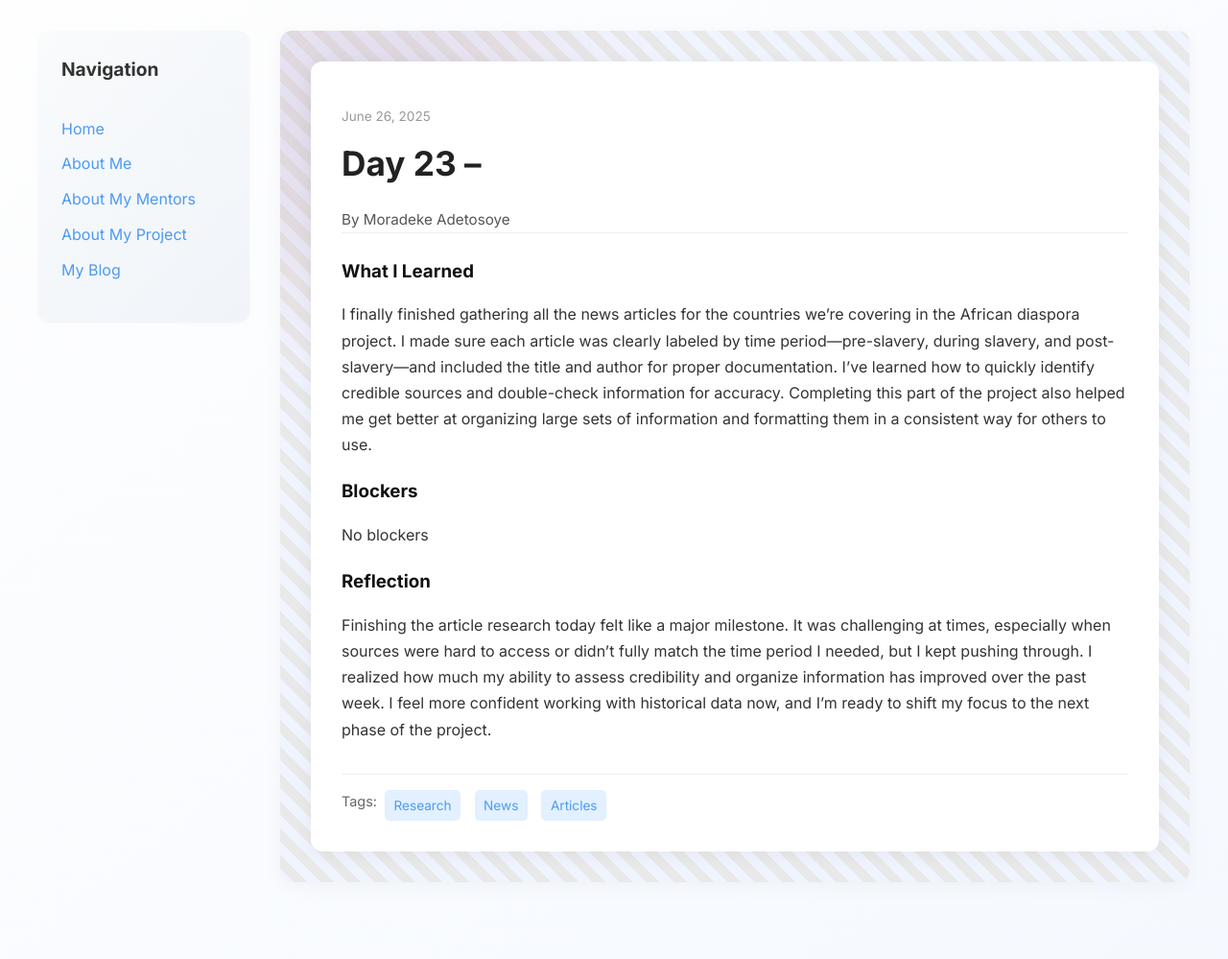
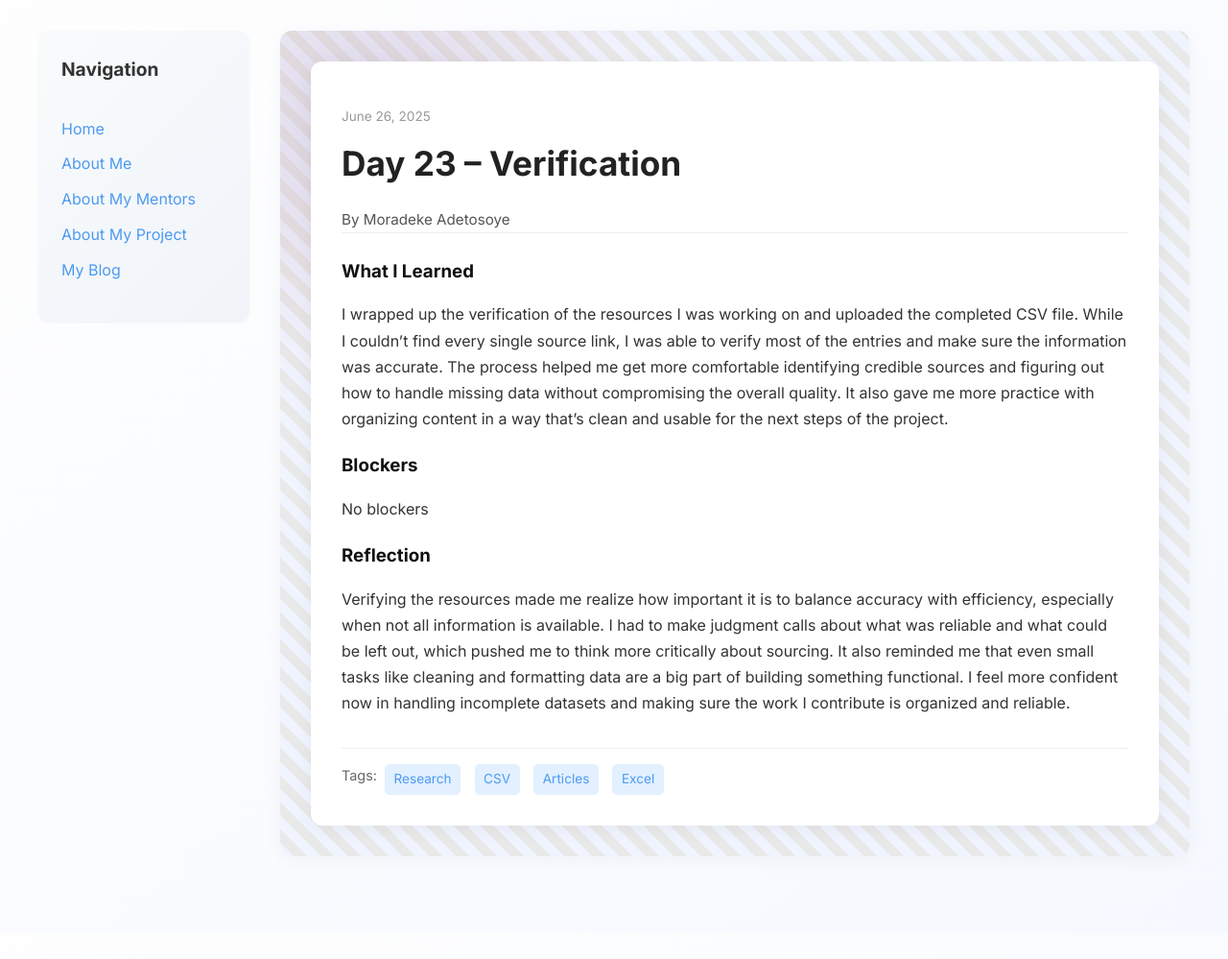
Before and after one commit to deke-a/deke-a.github.io, a Jekyll site: the page built from _posts/2025-06-26-day-23.md, in a window 1280 px wide. Shown: the whole page at 96% size. Built offline with Jekyll 4.4.1, drawn with Linux system fonts in a browser that asks for light colours; after the commit the page ends 972 px from its top, so only the background shows below that.

Commit message:
Update 2025-06-26-day-23.md

```diff
--- a/_posts/2025-06-26-day-23.md
+++ b/_posts/2025-06-26-day-23.md
@@ -1,22 +1,20 @@
 ---
 layout: post
-title: "Day 23 –"
+title: "Day 23 – Verification"
 date: 2025-06-26
 author: Moradeke Adetosoye
 permalink: /day23.html
-tags: ["Research", "News", "Articles"]
+tags: ["Research", "CSV", "Articles", "Excel"]
 
 what_i_learned: |
-  I finally finished gathering all the news articles for the countries we’re covering in the African diaspora project. I made sure each article was clearly labeled by time period—pre-slavery, during slavery, and post-slavery—and included the title and author for proper documentation. I’ve learned how to quickly identify credible sources and double-check information for accuracy. Completing this part of the project also helped me get better at organizing large sets of information and formatting them in a consistent way for others to use.
-
+  I wrapped up the verification of the resources I was working on and uploaded the completed CSV file. While I couldn’t find every single source link, I was able to verify most of the entries and make sure the information was accurate. The process helped me get more comfortable identifying credible sources and figuring out how to handle missing data without compromising the overall quality. It also gave me more practice with organizing content in a way that’s clean and usable for the next steps of the project.
 
 blockers: |
   No blockers
 
 
 reflection: |
-  Finishing the article research today felt like a major milestone. It was challenging at times, especially when sources were hard to access or didn’t fully match the time period I needed, but I kept pushing through. I realized how much my ability to assess credibility and organize information has improved over the past week. I feel more confident working with historical data now, and I’m ready to shift my focus to the next phase of the project.
-
+  Verifying the resources made me realize how important it is to balance accuracy with efficiency, especially when not all information is available. I had to make judgment calls about what was reliable and what could be left out, which pushed me to think more critically about sourcing. It also reminded me that even small tasks like cleaning and formatting data are a big part of building something functional. I feel more confident now in handling incomplete datasets and making sure the work I contribute is organized and reliable.
 
 
 
```
